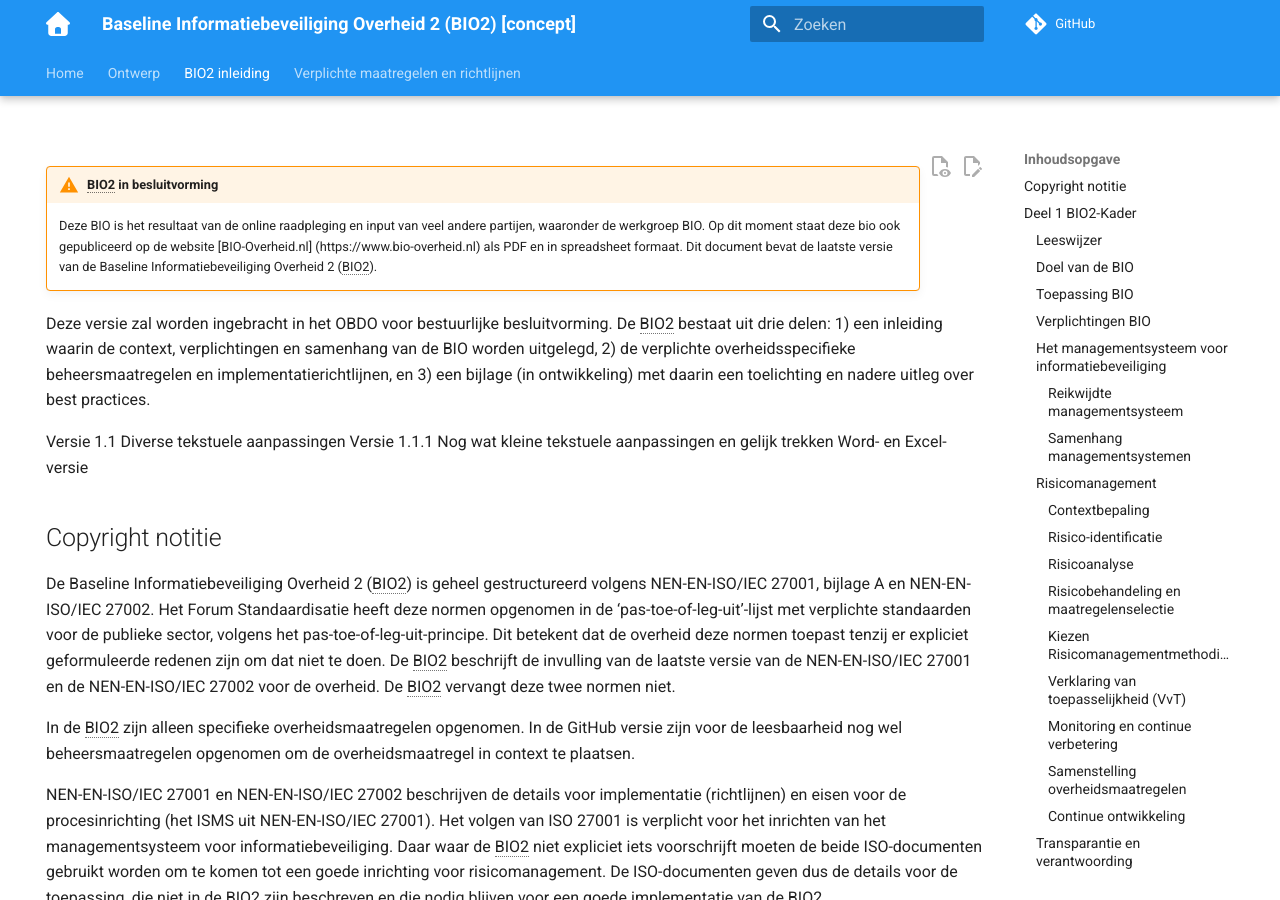
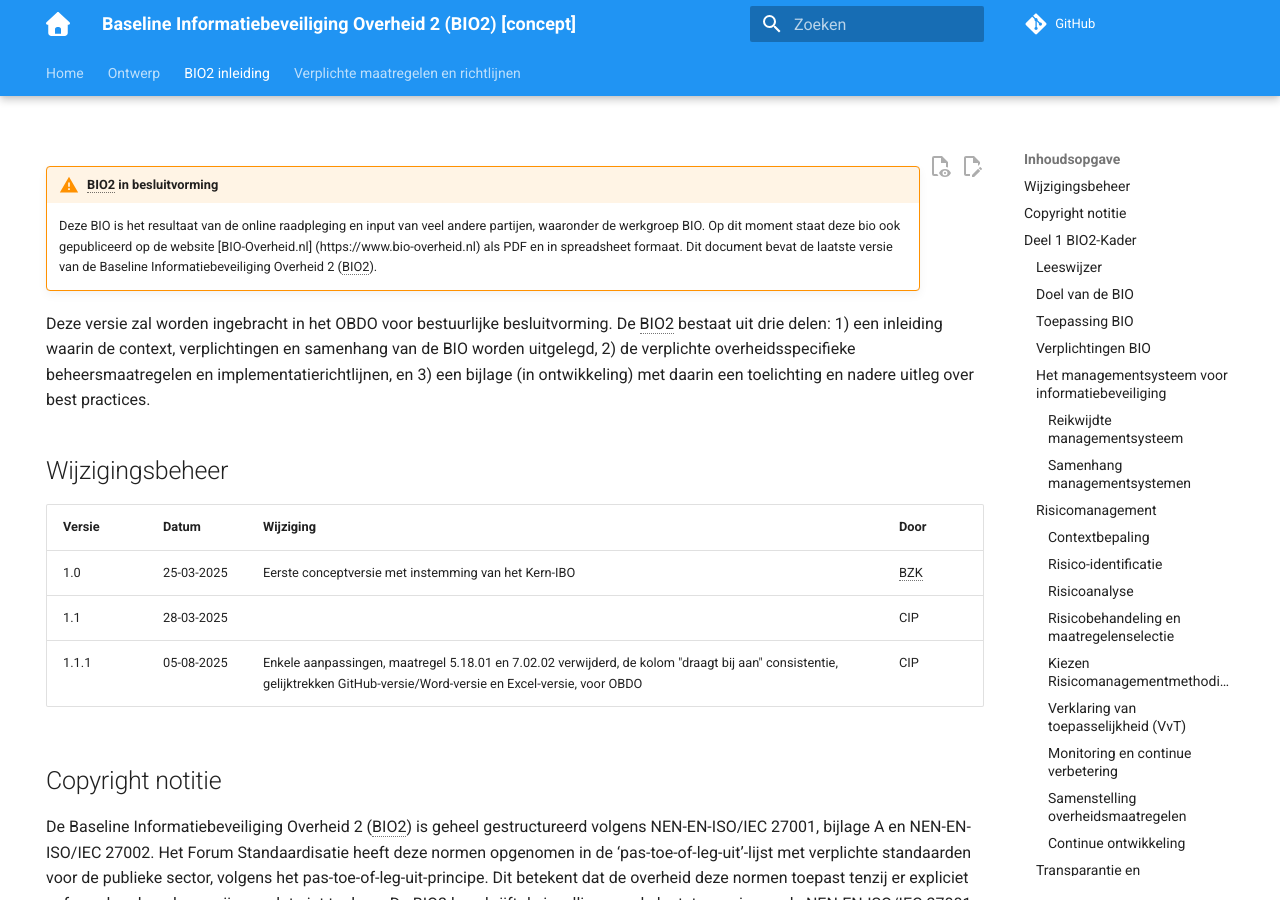
Before and after one commit to MinBZK/Baseline-Informatiebeveiliging-Overheid, an MkDocs documentation site: the page built from docs/inleiding/index.md, in a window 1280 px wide and 900 px high. Built offline with MkDocs 1.6.1 and Material for MkDocs 9.7.7, drawn with Linux system fonts in a browser that asks for light colours; comment, search, counter and statistics services are not loaded.

Commit message:
Update index.md

```diff
--- a/docs/inleiding/index.md
+++ b/docs/inleiding/index.md
@@ -10,8 +10,13 @@
 
 Deze versie zal worden ingebracht in het OBDO voor bestuurlijke besluitvorming. De BIO2 bestaat uit drie delen: 1) een inleiding waarin de context, verplichtingen en samenhang van de BIO worden uitgelegd, 2) de verplichte overheidsspecifieke beheersmaatregelen en implementatierichtlijnen, en 3) een bijlage (in ontwikkeling) met daarin een toelichting en nadere uitleg over best practices.
 
-Versie 1.1 Diverse tekstuele aanpassingen
-Versie 1.1.1 Nog wat kleine tekstuele aanpassingen en gelijk trekken Word- en Excel-versie
+## Wijzigingsbeheer
+| Versie | Datum | Wijziging | Door |
+| :--- | :--- | :--- | --- |
+| 1.0 | 25-03-2025 | Eerste conceptversie met instemming van het Kern-IBO | BZK |
+| 1.1 | 28-03-2025 |    | CIP |
+| 1.1.1 | 05-08-2025 | Enkele aanpassingen, maatregel 5.18.01 en 7.02.02 verwijderd, de kolom "draagt bij aan" consistentie, gelijktrekken GitHub-versie/Word-versie en Excel-versie, voor OBDO | CIP |
+
 
 ## Copyright notitie
 
```
